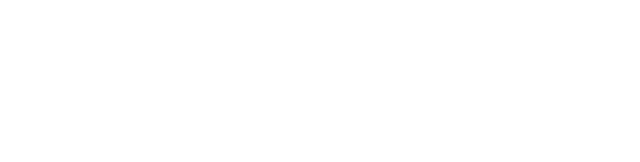
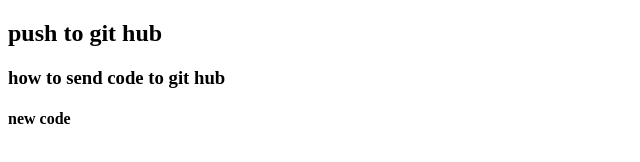
Before and after one commit to amshahnewaz/punno-repo-2, a plain HTML site: page index.html in a window 1280 px wide. Shown: the whole page, without its empty margins (0-640 px from the left). Drawn offline with Linux system fonts and the light colour scheme.

Commit message:
added header

```diff
--- a/index.html
+++ b/index.html
@@ -7,6 +7,8 @@
     <title>My Second Github Repo</title>
 </head>
 <body>
-
+    <h2>push to git hub</h2>
+    <h3>how to send code to git hub</h3>
+    <h4>new code</h4>
 </body>
 </html>
```
